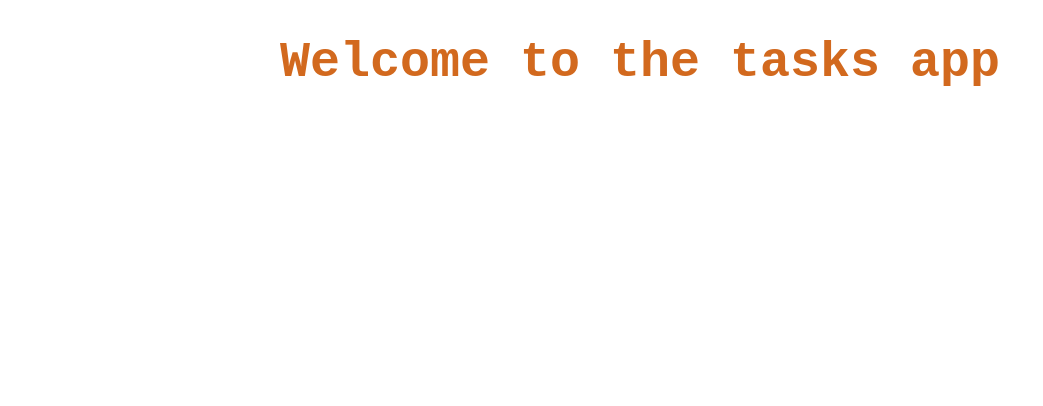
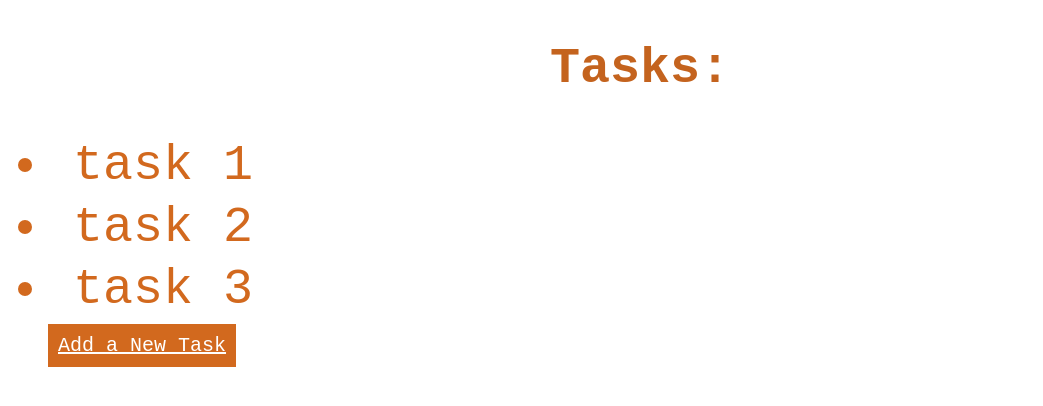
Before and after one commit to mnasban/IS424Lecture4, a Django app: page /tasks/ in a window 1280 px wide. Shown: the top 406 px of the page, without its empty margins (0-1043 px from the left). Run offline with Django 4.2, Linux system fonts and the light colour scheme.

Commit message:
created and configured and changed tasks upto slide 52

```diff
--- a/tasks/static/tasks/styles.css
+++ b/tasks/static/tasks/styles.css
@@ -2,5 +2,26 @@ h1 {
     font-family: 'Courier New', Courier, monospace;
     font-size: 50px;
     text-align: center;
+    color:rgb(196, 99, 30);
+    margin: 20px;
+    padding: 20px;
+}
+.ListItem{
+    font-family: 'Courier New', Courier, monospace;
+    font-size: 50px;
+    text-align: left;
     color:chocolate;
+    margin: 5px;
+    padding-left: 20px;
 }
+
+.button , input {
+    font-family: 'Courier New', Courier, monospace;
+    font-size: 20px;
+ /*   font-weight: bold; */
+    text-align: left;
+    color:white;
+    background-color: chocolate;
+    margin: 40px;
+    padding: 10px;
+  }
--- a/tasks/templates/tasks/index.html
+++ b/tasks/templates/tasks/index.html
@@ -1,13 +1,11 @@
-{% load static %}
-<!DOCTYPE html>
-<html lang="en">
-    <head>
-        <title>Tasks</title>
-        <link rel="stylesheet" href="{% static 'tasks/styles.css' %}">
-    </head>
-    <body>
+{% extends "tasks/layout.html" %}
+{% block body %}
+    <h1>Tasks:</h1>
+    <ul>
+        {% for task in tasks %}
+        <li class="ListItem">{{ task }}</li>
+        {% endfor %}
+    </ul>
+    <a class="button" href="{% url 'tasks:add' %}"> Add a New Task</a>
 
-            <h1>Welcome to the tasks app</h1>
-
-    </body>
-</html>
+{% endblock %}
--- /dev/null
+++ b/tasks/templates/tasks/layout.html
@@ -0,0 +1,12 @@
+{% load static %}
+<!DOCTYPE html>
+<html lang="en">
+    <head>
+        <title>Tasks</title>
+        <link rel="stylesheet" href="{% static 'tasks/styles.css' %}">
+    </head>
+    <body>
+        {% block body %}
+        {% endblock %}
+    </body>
+</html>
--- a/tasks/urls.py
+++ b/tasks/urls.py
@@ -1,6 +1,8 @@
 from django.urls import path
 from . import views
 
+app_name="tasks"
 urlpatterns = [
-     path("", views.index, name="index"),
+    path("", views.index, name="index"),
+    path("add", views.add, name="add")
  ]
--- a/tasks/views.py
+++ b/tasks/views.py
@@ -1,5 +1,13 @@
 from django.shortcuts import render
+tasks=["task 1","task 2","task 3"]
 
 # Create your views here.
 def index(request):
-     return render(request, "tasks/index.html")
+     return render(request, "tasks/index.html",{
+          "tasks":tasks
+     })
+
+def add(request):
+     return render(request, "tasks/add.html",{
+          "tasks":tasks
+     })
```
Also changed, not shown: tasks/templates/tasks/add.html (added, +10 -0 lines), 1 other file.
